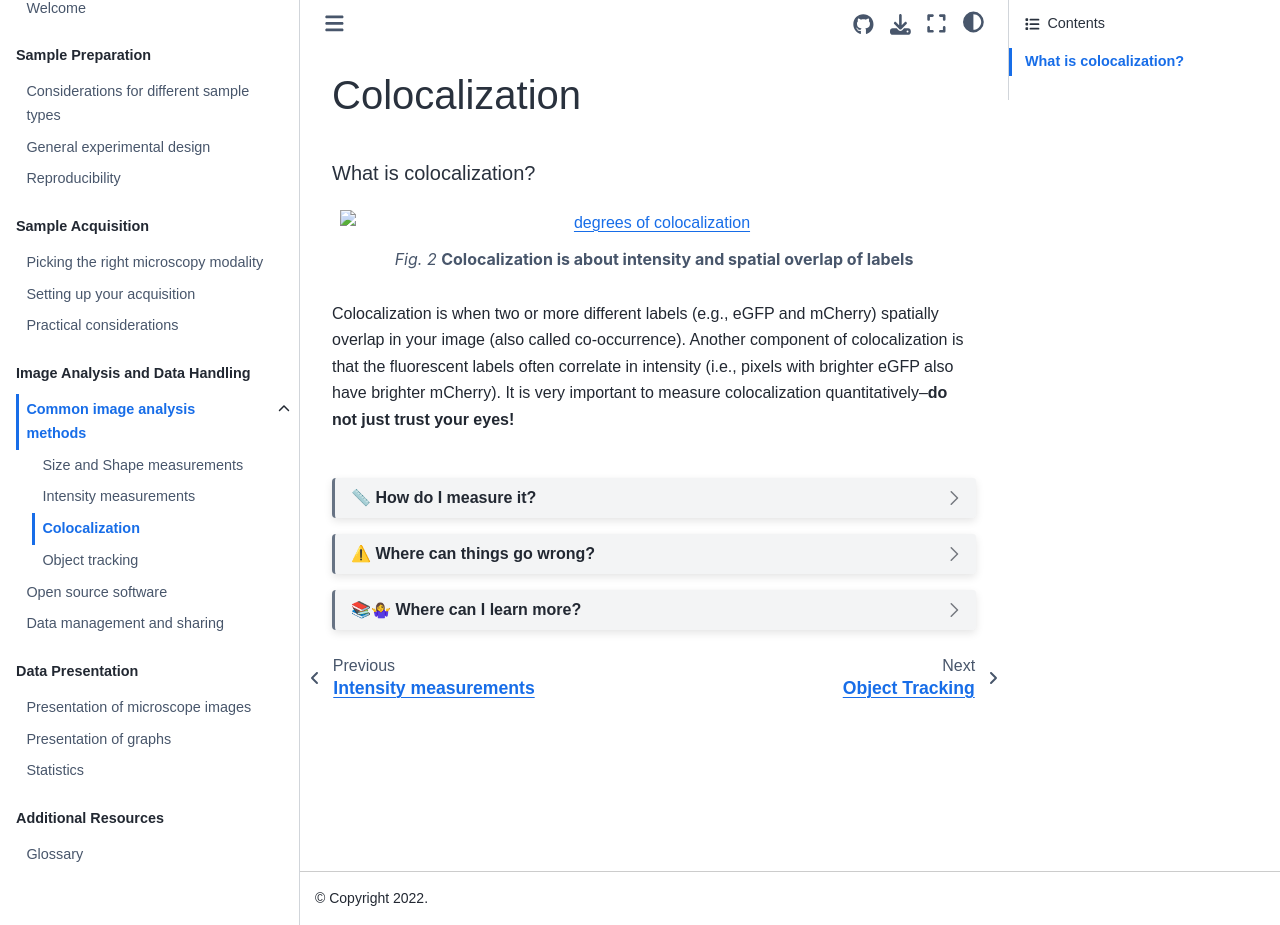
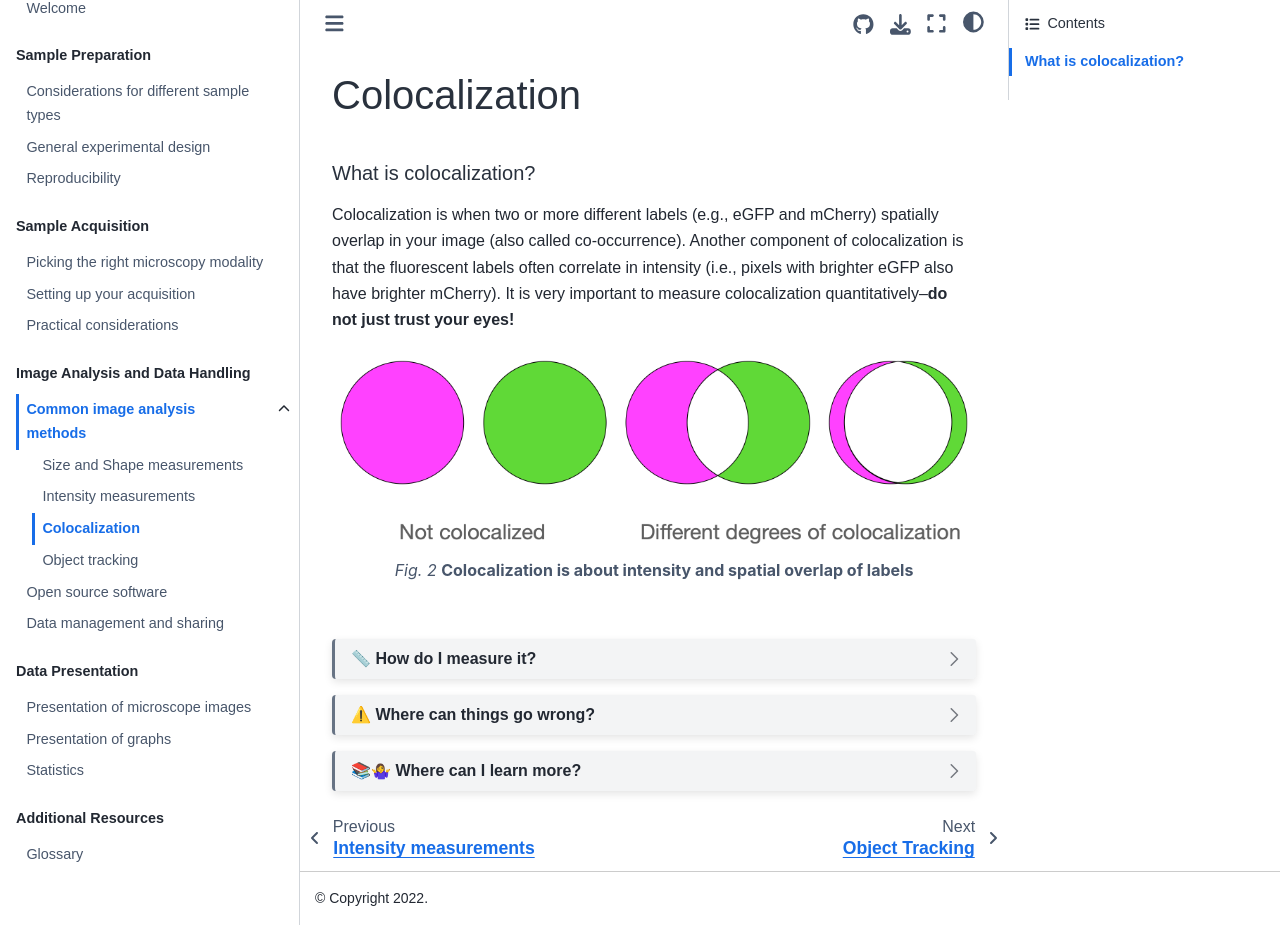
Before and after one commit to COBA-NIH/MicroscopyForBeginnersReferenceGuide, a Jupyter Book: the page built from 03_Image_analysis/01-3_Colocalization.md, in a window 1280 px wide and 925 px high. Built offline with Jupyter Book 1.0.4 settings and Sphinx 7.4.7 and the Sphinx Book theme 1.1.4, drawn with Linux system fonts in a browser that asks for light colours; pages that are not in the unit, such as notebooks, are missing from menus.

Commit message:
Fix path to colocalization figure

````diff
--- a/03_Image_analysis/01-3_Colocalization.md
+++ b/03_Image_analysis/01-3_Colocalization.md
@@ -1,7 +1,9 @@
 # Colocalization
 
 ## What is colocalization?
-```{figure} ./images/colocalization.png
+
+Colocalization is when two or more different labels (e.g., eGFP and mCherry) spatially overlap in your image (also called co-occurrence). Another component of colocalization is that the fluorescent labels often correlate in intensity (i.e., pixels with brighter eGFP also have brighter mCherry). It is very important to measure colocalization quantitatively–**do not just trust your eyes!**
+```{figure} ../images/colocalization.png
 ---
 alt: degrees of colocalization
 width: 100%
````
Also changed, not shown: other parts of 03_Image_analysis/01-3_Colocalization.md (+0 -1 lines).
